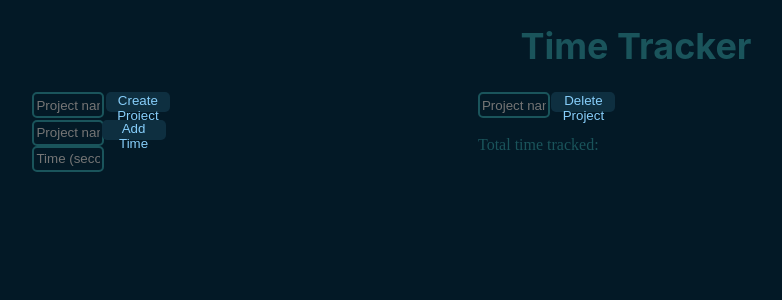
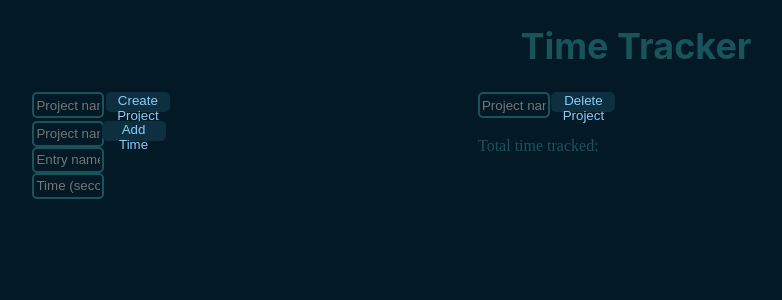
Before and after one commit to not-a-ethan/time-tracker, a Next.js app: page / in a window 1280 px wide. Shown: the top 300 px of the page, without its empty margins (4-786 px from the left). Built offline with nearby package versions, Linux system fonts and the light colour scheme; no server answers; sample sign-in values are in the browser's storage.

Commit message:
Can now have custom name

```diff
--- a/pages/api/time/addEntry.ts
+++ b/pages/api/time/addEntry.ts
@@ -98,7 +98,7 @@ export default async function handler(req: NextApiRequest, res: NextApiResponse)
         response = await sql`
         INSERT INTO timeentries (user_id, project_id, entry_name, slug, time_seconds, time_added)
         VALUES
-        (${userID},${projectID},${slug},${slug},${body["time_seconds"]},${currentTime})
+        (${userID},${projectID},${body["entryName"]},${slug},${body["time_seconds"]},${currentTime})
         `
     } catch (error) {
         res.status(500).json({ error: "Something went wrong when trying to add it to the DB" });
--- a/pages/index.tsx
+++ b/pages/index.tsx
@@ -91,7 +91,7 @@ function Index() {
 
                     <form target="dummyframe" className={styles.form} onSubmit={handleSubmit(createOnSubmitHandler('/api/project/new'))}>
                         <Controller
-                            name="newProject"
+                            name="slug"
                             control={control}
                             render={({ field }) => (
                                 <ShortTextInput
@@ -162,6 +162,21 @@ function Index() {
                             <br />
 
                             <Controller
+                                name="entryName"
+                                control={control}
+                                render={({ field }) => (
+                                    <ShortTextInput
+                                        text="Entry name"
+                                        height="2.5vh"
+                                        width="5vw"
+                                        {...field}
+                                    />
+                                )}
+                            />
+
+                            <br />
+
+                            <Controller
                             name="time_seconds"
                             control={control}
                             render={({ field }) => (
```
